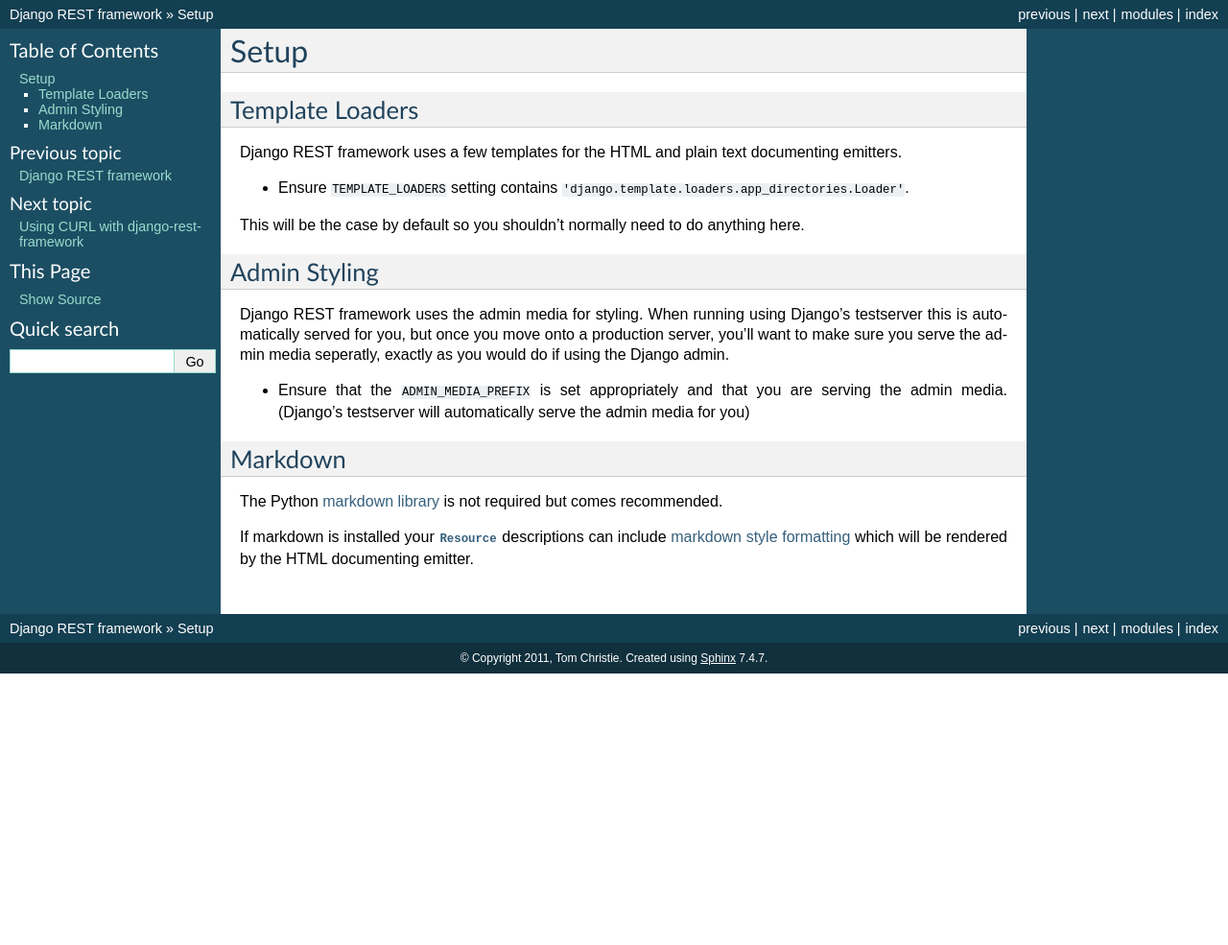
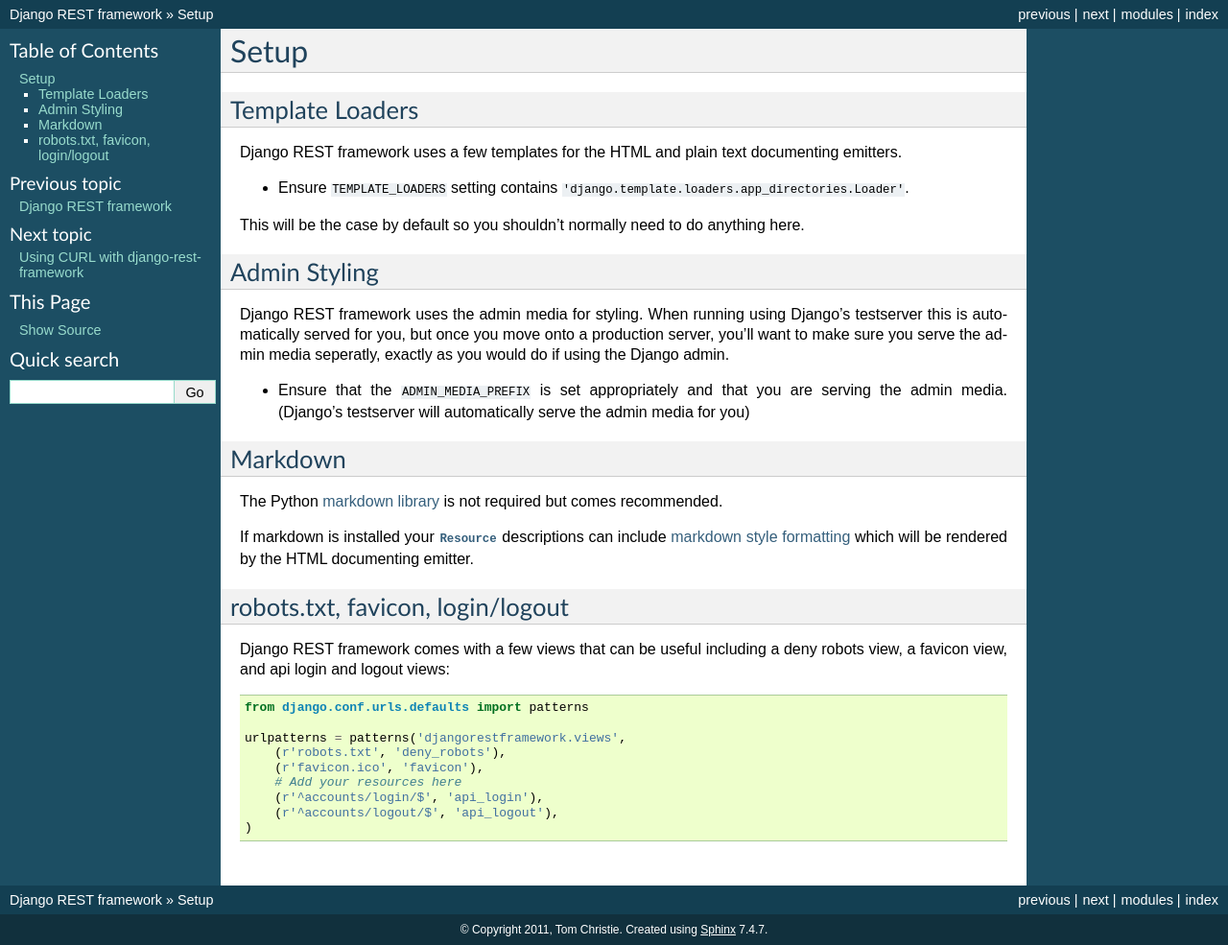
Before and after one commit to kartikeya1213/django-rest-framework, a Sphinx documentation site: the page built from docs/howto/setup.rst, in a window 1280 px wide. Shown: the whole page at 96% size. Built offline with Sphinx 7.4.7, drawn with Linux system fonts in a browser that asks for light colours; before the commit the page ends 900 px from its top, so only the background shows below that.

Commit message:
Mention deny robots, favicon and login/logout views

```diff
--- a/docs/howto/setup.rst
+++ b/docs/howto/setup.rst
@@ -25,3 +25,18 @@ Markdown
 The Python `markdown library <http://www.freewisdom.org/projects/python-markdown/>`_ is not required but comes recommended.
 
 If markdown is installed your :class:`.Resource` descriptions can include `markdown style formatting <http://daringfireball.net/projects/markdown/syntax>`_ which will be rendered by the HTML documenting emitter.
+
+robots.txt, favicon, login/logout
+---------------------------------
+
+Django REST framework comes with a few views that can be useful including a deny robots view, a favicon view, and api login and logout views::
+
+    from django.conf.urls.defaults import patterns
+
+    urlpatterns = patterns('djangorestframework.views',
+        (r'robots.txt', 'deny_robots'),
+        (r'favicon.ico', 'favicon'),
+        # Add your resources here
+        (r'^accounts/login/$', 'api_login'),
+        (r'^accounts/logout/$', 'api_logout'),
+    )
```
